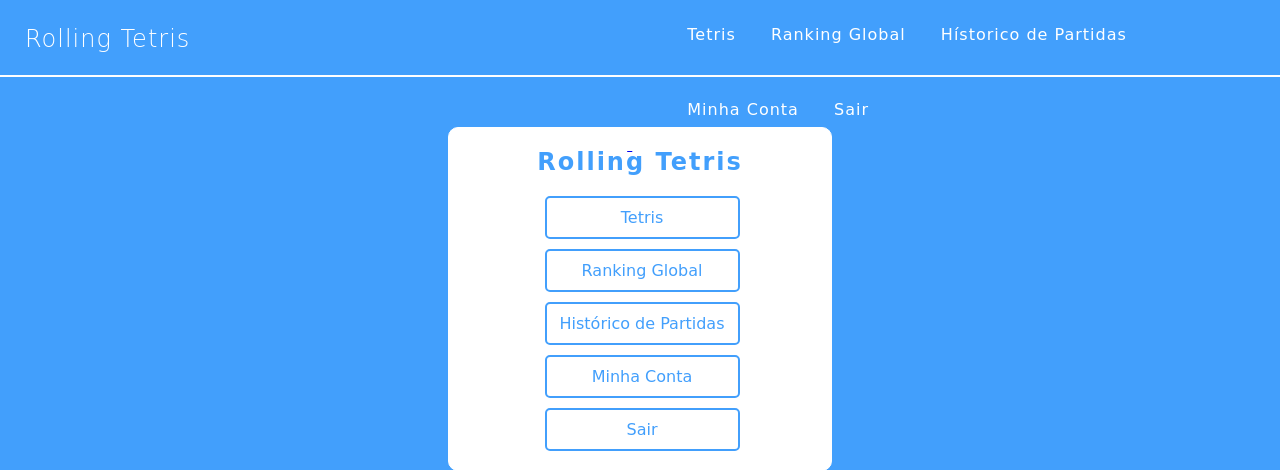
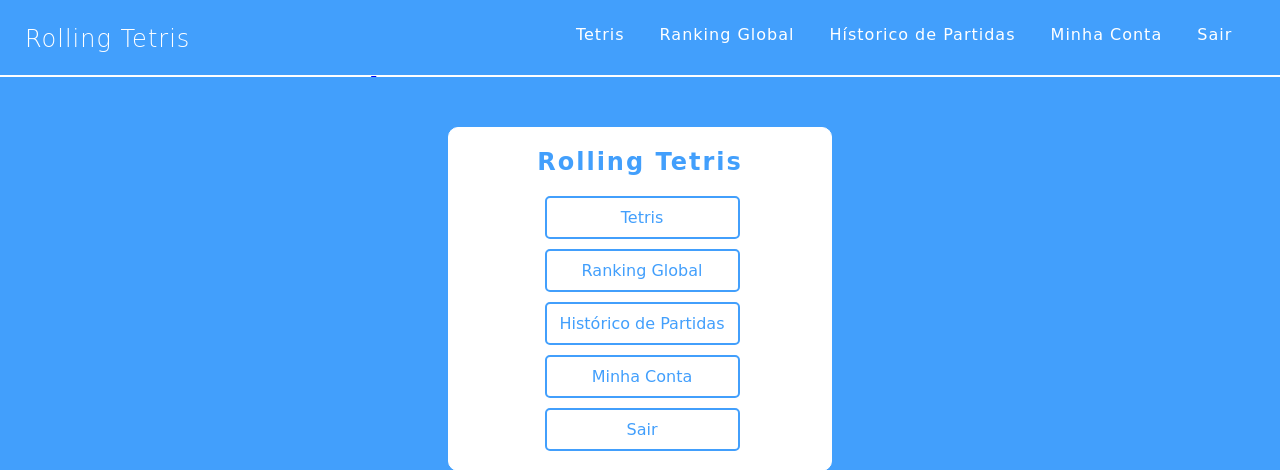
Before and after one commit to ArthurSMR/rolling-tetris, a PHP site: page /menu.php in a window 1280 px wide. Shown: the top 470 px of the page. Run offline with PHP 8.4, Linux system fonts and the light colour scheme; the visitor is signed in with stand-in values (Sample User, id 1); some web fonts are replaced.

Commit message:
style menu fixed

```diff
--- a/css/styles.css
+++ b/css/styles.css
@@ -22,13 +22,13 @@ header .header {
 }
 
 header .header .title {
-    width: 49%;
+    width: 29%;
     display: inline-block;
     vertical-align: top;
 }
 
 header .header .menu {
-    width: 50%;
+    width: 70%;
     display: inline-block;
 }
 
```
